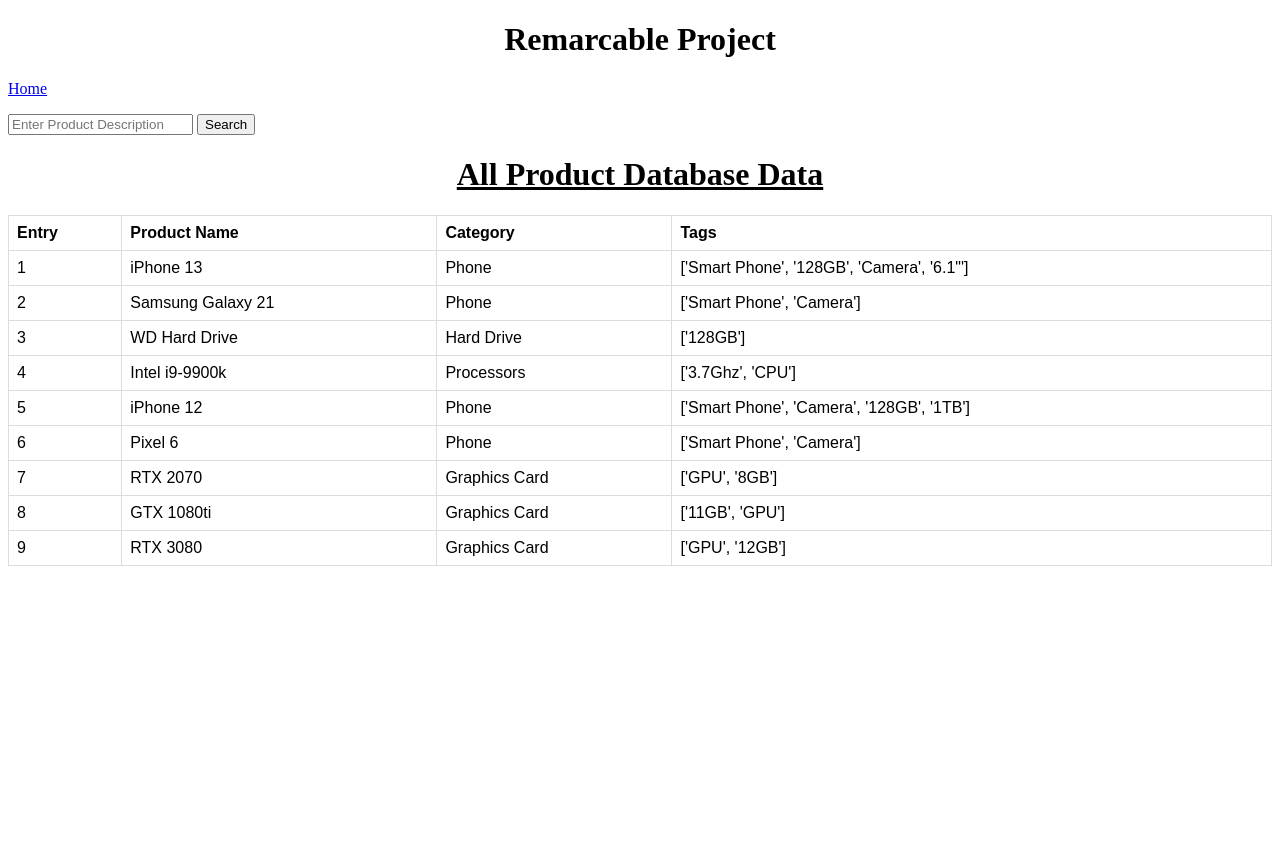
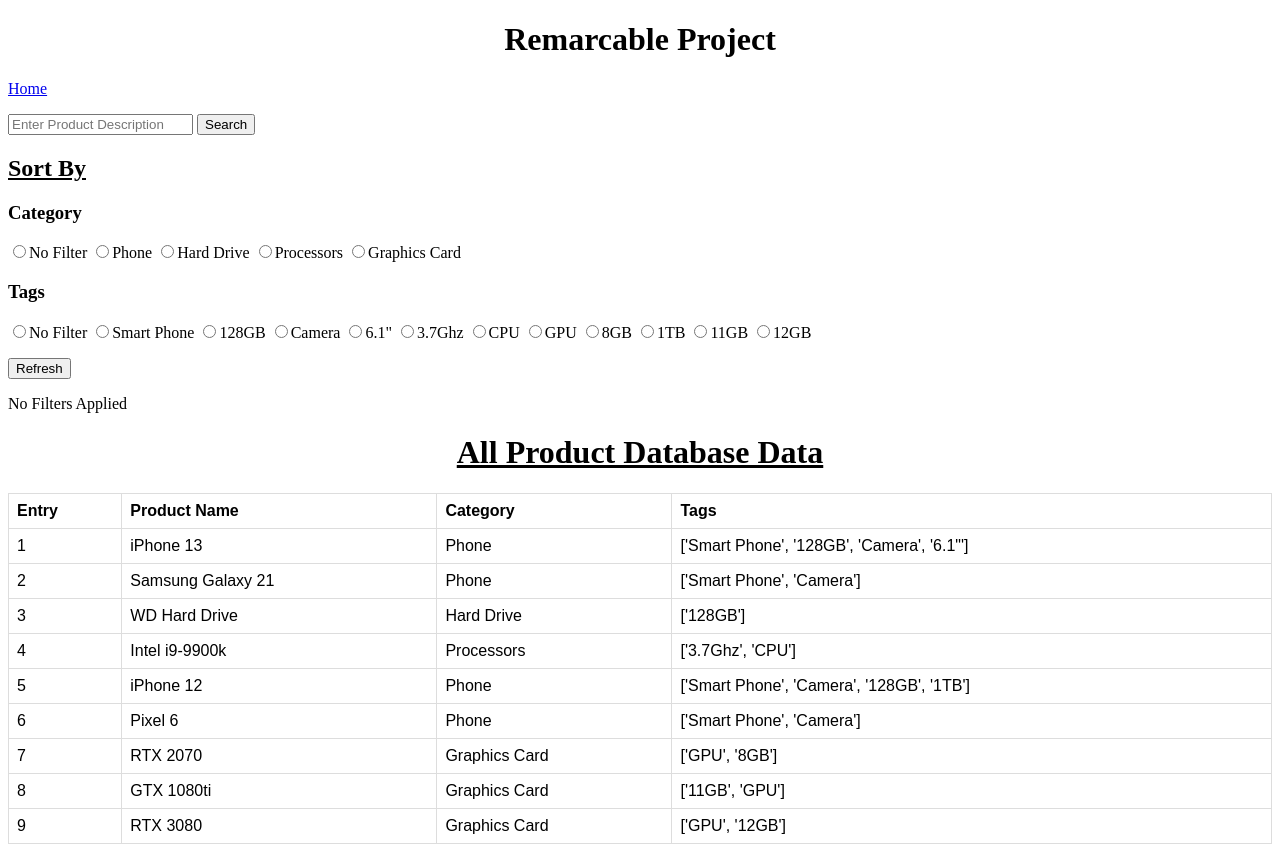
Before and after one commit to stephenv13/remarcableproject, a Django app: page / in a window 1280 px wide. Before the commit the page ends 566 px from the top, so only its background shows below. Run offline with Django 3.2, Linux system fonts and the light colour scheme; data comes from the database, SQL or seed files in the repository; both versions use the stored data as it was after the commit.

Commit message:
Added filters

```diff
--- a/remarcable_app/query_functions.py
+++ b/remarcable_app/query_functions.py
@@ -1,13 +1,18 @@
 from array import array
 from remarcable_app.models import Product, Category, Tag, TagProductRelationship
 
-# this function pulls all of the products and their categories from the db and stores them in an array of objects
-def pull_all_products() -> array:
+# this function pulls all of the products and their categories from the db
+def pull_all_products():
     """
         this sql queries the db and performs an inner join with the Product and Category tables where the
         category_id (fk) from the product table and category_id (pk) from the category table match.
     """
     product_table = Product.objects.select_related('category')
+
+    return product_table
+
+# this function takes in an entire table of products and stores them in an array of objects
+def products_to_array(product_table):
     data = []
 
     # take in each row from the new table and parse each column to be stored in the data array
@@ -21,11 +26,10 @@ def pull_all_products() -> array:
             'product_name': product_name,
             'category': category
         })
-
     return data
 
 # this function pulls all of the product names and their correspondig tags from the db and stores them in a dictionary.
-def pull_all_tags() -> dict:
+def pull_all_tagged_products() -> dict:
 
     """
     this queries the db and performs an inner join with the Poduct table, the Tag table, and the
@@ -33,13 +37,18 @@ def pull_all_tags() -> dict:
     """
     tag_table = TagProductRelationship.objects.select_related('product','tag')
 
+    return tag_table
+
+
+# this fucntion takes in an entire table of products and their corresponding tags and parses them to a dictionary
+def tags_to_dictionary(tag_product_table):
     tag_data = {}
 
     """
     take in each row from the new row and parse each coloum to be stored neatly in an array containing
     only the product_name and its corresponding tags.
     """
-    for tag in tag_table:
+    for tag in tag_product_table:
         tags = []
 
         product_name = str(tag.product)
@@ -49,10 +58,23 @@ def pull_all_tags() -> dict:
         been parsed and stored. We do not want to create duplicate product entries.
         """
         if product_name not in tag_data:
-            for tag_match in tag_table:
+            for tag_match in tag_product_table:
                 if tag.product == tag_match.product:
                     tags.append(str(tag_match.tag))
 
             tag_data[product_name] = tags
 
     return tag_data
+
+def pull_all_categories():
+
+    category_data = Category.objects.values_list('category_name', flat=True)
+
+    return category_data
+
+
+def pull_all_tags():
+
+    tag_data = Tag.objects.values_list('tag_name', flat=True)
+
+    return tag_data
--- a/remarcable_app/templates/base.html
+++ b/remarcable_app/templates/base.html
@@ -31,7 +31,7 @@
     <p></p>
 
     <!-- Database search bar -->
-    <form action="">
+    <form action="" method="post">
         <input type="text" placeholder="Enter Product Description">
         <input type="submit" value="Search">
     </form>
--- a/remarcable_app/templates/home.html
+++ b/remarcable_app/templates/home.html
@@ -1,6 +1,34 @@
 {% extends 'base.html' %}
 
 {% block content %}
+
+<h2><u>Sort By</u></h2>
+
+<!-- Sort by Catergories -->
+<h3>Category</h3>
+
+<form action="" method="post">
+    {%csrf_token%}
+    <input type="radio" name= "category" value="None">No Filter</input>
+    {% for category in categories %}
+    <input type="radio" name= "category" value="{{category}}">{{category}}</input>
+    {% endfor %}
+
+    <p></p>
+
+    <!-- Sort by Tags -->
+    <h3>Tags</h3>
+
+    <input type="radio" name="tag" value="None">No Filter</input>
+    {% for tag in tags %}
+    <input type="radio" name="tag" value="{{tag}}">{{tag}}</input>
+    {% endfor %}
+
+    <p></p>
+    <button type="submit">Refresh</button>
+</form>
+
+<p>{{str}}</p>
 
 <p></p>
 <h1><u>All Product Database Data</u></h1>
@@ -15,14 +43,14 @@
         <th>Tags</th>
     </tr>
     <!-- loop through the data pulled from back end sql queries to be displayed as a table -->
-    {% for column in data %}
+    {% for column in product_data %}
     <tr>
-        <td>{{column.entry}}</td>
+        <td>{{forloop.counter}}</td>
         <td>{{column.product_name}}</td>
         <td>{{column.category}}</td>
 
         <!-- utilize custom django filter to access the tag_data dictionary -->
-        <td>{{tag|dictionary_key:column.product_name}}</td>
+        <td>{{tag_data|dictionary_key:column.product_name}}</td>
     </tr>
 
     {% endfor %}
--- a/remarcable_app/templatetags/dictionary_key.py
+++ b/remarcable_app/templatetags/dictionary_key.py
@@ -3,4 +3,4 @@ from django.template.defaultfilters import register
 # Returns the given key from a dictionary
 @register.filter()
 def dictionary_key(d, k):
-    return d[k]
+    return d.get(k)
--- a/remarcable_app/views.py
+++ b/remarcable_app/views.py
@@ -1,12 +1,68 @@
-from django.shortcuts import render
+from django.shortcuts import render, redirect
+from django.http import HttpResponseRedirect
 from remarcable_app.models import Product, Category, Tag, TagProductRelationship
-from remarcable_app.query_functions import pull_all_products, pull_all_tags
+from remarcable_app.query_functions import (
+    pull_all_products,
+    pull_all_tagged_products,
+    pull_all_categories,
+    pull_all_tags,
+    products_to_array,
+    tags_to_dictionary
+)
+
 
 # this view defines the home landing page
 def home(request):
 
     # utilize query functions from query_functions.py
-    data = pull_all_products()
-    tag_data = pull_all_tags()
+    product_table = pull_all_products()
+    tag_product_table = pull_all_tagged_products()
+    categories = pull_all_categories()
+    just_tags = pull_all_tags()
 
-    return render(request,'home.html',{'data': data,'tag':tag_data})
+    cur_filter = 'No Filters Applied'
+
+    if request.method == "POST":
+        category_filter = request.POST.get('category')
+        tag_filter = request.POST.get('tag')
+
+
+        # check to see if the selected filter is a category
+        if category_filter in categories:
+            category_name = Category.objects.get(category_name = category_filter)
+            product_table = product_table.filter(category_id = category_name.id)
+            cur_filter = category_filter
+
+        # check to see if the selected filter is a tag
+        if tag_filter in just_tags:
+            """
+            In order to filter our products by tags and display them correctly:
+
+            1. find all product_ids that use the selected tag filter
+            2. filter the product_table to contain only the product_ids found in step 1
+            """
+
+            tag_name = Tag.objects.get(tag_name = tag_filter)
+            selected_products = TagProductRelationship.objects.filter(tag_id = tag_name.id)
+
+            products = []
+            for product in selected_products:
+                products.append(product.product_id)
+
+            product_table = product_table.filter(id__in = products)
+
+
+
+    product_data = products_to_array(product_table)
+    tag_data = tags_to_dictionary(tag_product_table)
+
+
+
+    return render(request,'home.html',
+    {
+        'product_data': product_data,
+        'tag_data':tag_data,
+        'categories':categories,
+        'tags':just_tags,
+        'str':cur_filter,
+    })
```
Also changed, not shown: db.sqlite3.
